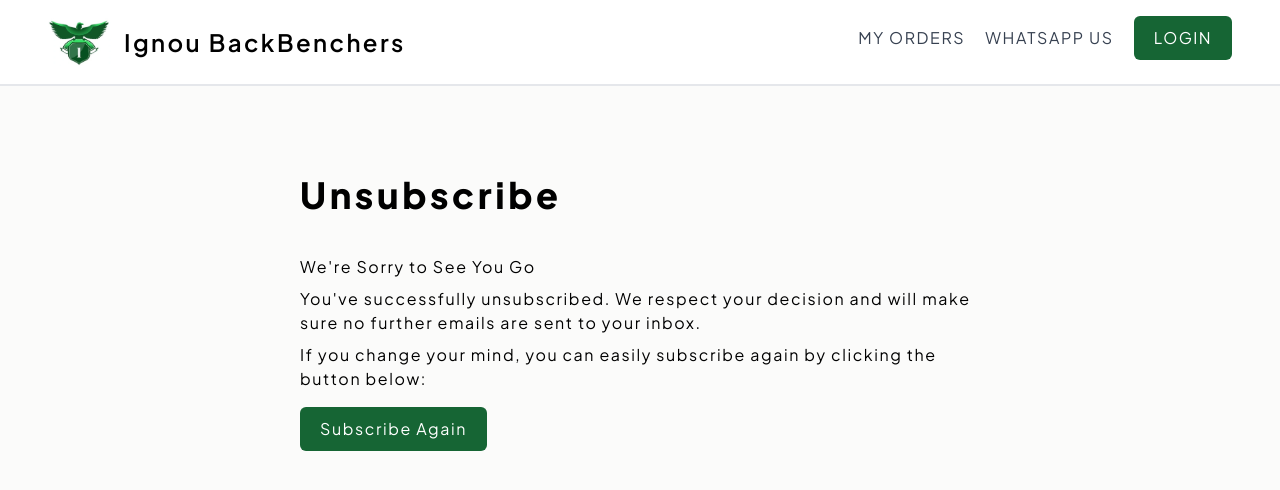
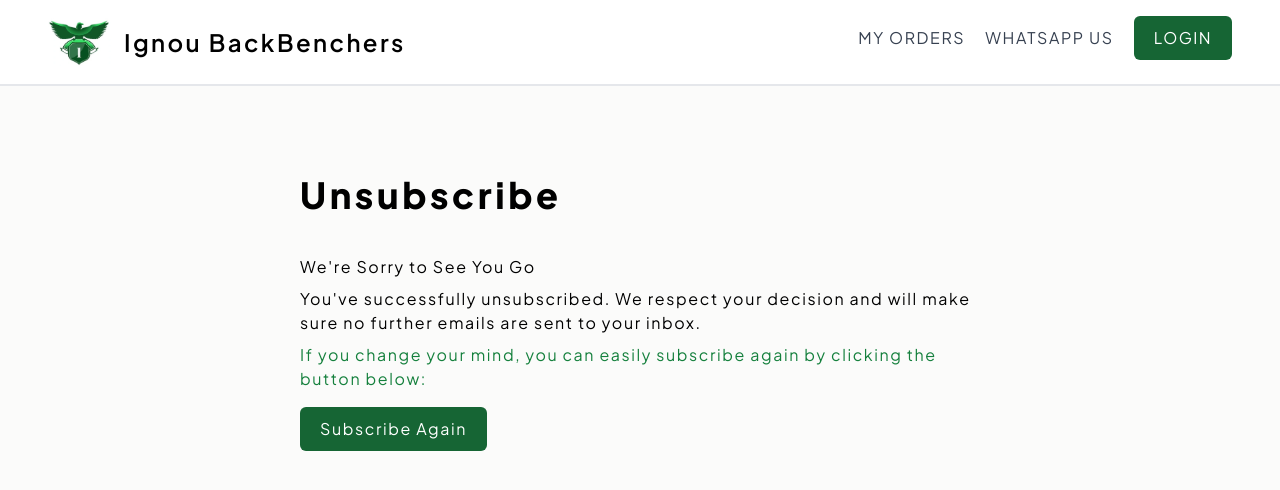
Before and after one commit to mesachinjakhar/ignoubackbenchers.com-nextjs, a Next.js app: page /unsubscribe/1 in a window 1280 px wide. Both pictures are taken after a click on the button "Unsubscribe". Shown: the top 490 px of the page. Built offline with nearby package versions, Linux system fonts and the light colour scheme.

Commit message:
color chngd

```diff
--- a/app/unsubscribe/[email]/page.jsx
+++ b/app/unsubscribe/[email]/page.jsx
@@ -45,7 +45,7 @@ const UnsubscribeConfirmation = () => {
               You've successfully unsubscribed. We respect your decision and
               will make sure no further emails are sent to your inbox.
             </p>
-            <p className="mt-2">
+            <p className="mt-2 text-green-700">
               If you change your mind, you can easily subscribe again by
               clicking the button below:
             </p>
```
